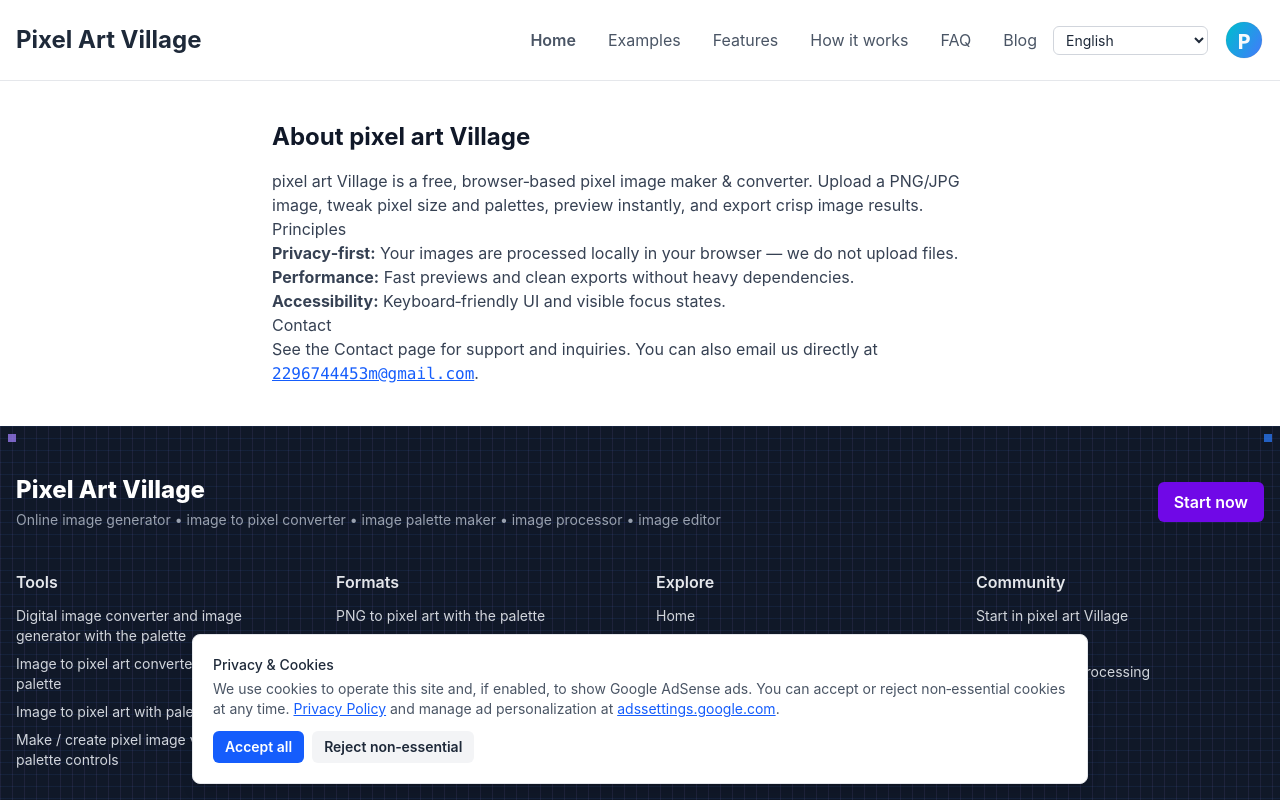
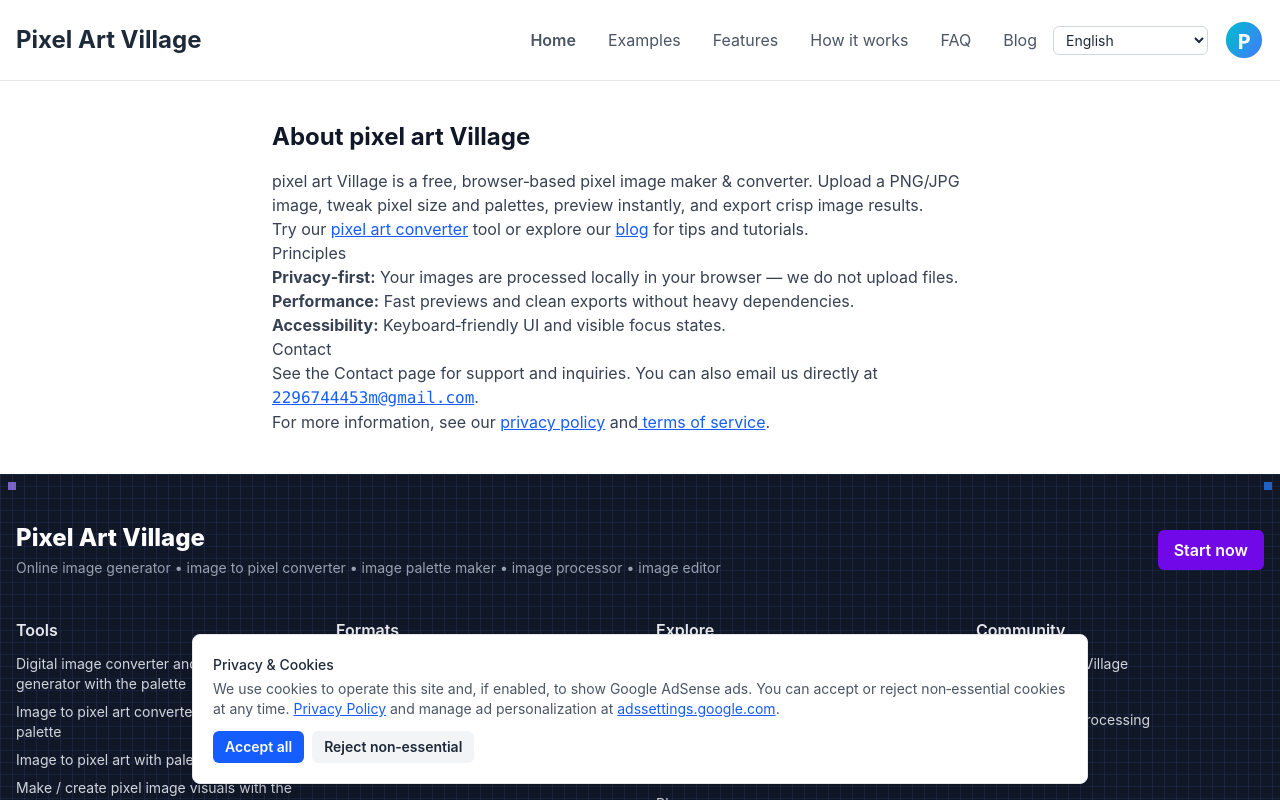
Before and after one commit to elng12/pixelartvillage.org, a React (Vite) app: page /about/ in a window 1280 px wide. Shown: the top 800 px of the page. Built offline with nearby package versions, Linux system fonts and the light colour scheme.

Commit message:
Update components and configuration files

```diff
--- a/scripts/generate-sitemap.cjs
+++ b/scripts/generate-sitemap.cjs
@@ -15,8 +15,9 @@
 const OTHER_LANGS = ['es','id','de','pl','it','pt','fr','ru','fil','vi','ja'];
 const PATHS = [];
 for (const p of BASE_PATHS) {
-  // 默认语言根路径（或二级路径）
+  // 默认语言根路径（canonical）
   PATHS.push(p);
+  // 其他语言版本
   for (const l of OTHER_LANGS) {
     PATHS.push(`/${l}${p === '/' ? '/' : p}`);
   }
@@ -26,7 +27,7 @@
   const posts = require('../src/content/blog-posts.json');
   for (const p of posts) {
     if (p && p.slug) {
-  // 默认语言：/blog/slug ；其它语言：/xx/blog/slug
+  // 默认语言：/blog/slug（canonical）；其它语言：/xx/blog/slug
   PATHS.push(`/blog/${p.slug}`);
   for (const l of OTHER_LANGS) PATHS.push(`/${l}/blog/${p.slug}`);
     }
@@ -40,6 +41,7 @@
   const pseo = require('../src/content/pseo-pages.json');
   for (const p of pseo) {
     if (p && p.slug) {
+  // 默认语言：/converter/slug（canonical）；其它语言：/xx/converter/slug
   PATHS.push(`/converter/${p.slug}`);
   for (const l of OTHER_LANGS) PATHS.push(`/${l}/converter/${p.slug}`);
     }
--- a/src/App.jsx
+++ b/src/App.jsx
@@ -3,6 +3,7 @@
 import Seo from '@/components/Seo';
 import Header from './components/Header';
 import ToolSection from './components/ToolSection';
+import { generateHreflangLinks } from '@/utils/hreflang';
 const Editor = lazy(() => import('./components/Editor'));
 const ShowcaseSection = lazy(() => import('./components/ShowcaseSection'));
 const WplaceFeaturesSection = lazy(() => import('./components/WplaceFeaturesSection'));
@@ -28,12 +29,14 @@
   const currentLang = (lang && SUPPORTED_LANGS.includes(lang)) ? lang : 'en';
   const prefix = currentLang === 'en' ? '' : `/${currentLang}`;
   const canonical = `https://pixelartvillage.org${prefix}/`;
+  const hreflangLinks = generateHreflangLinks('/');
   return (
     <Fragment>
       <Seo
         title="Pixel Art Village: Image to Pixel Art Place Color Converter"
         description="Pixelate photos in your browser – convert PNG/JPG into crisp, grid‑friendly pixel art. Adjust pixel size and palettes with instant preview, then export clean results for sprites, icons, or retro game graphics. Fast, private, and free."
         canonical={canonical}
+        hreflang={hreflangLinks}
       />
 
       <ToolSection onImageUpload={setUploadedImage} />
--- a/src/components/About.jsx
+++ b/src/components/About.jsx
@@ -1,30 +1,43 @@
 import React from 'react'
 import { useTranslation } from 'react-i18next'
+import { useParams, Link } from 'react-router-dom'
 import Seo from '@/components/Seo'
+import { generateHreflangLinks } from '@/utils/hreflang'
 
 export default function About() {
   const { t } = useTranslation()
+  const params = useParams()
+  const currentLang = params.lang || 'en'
+  const prefix = currentLang === 'en' ? '' : `/${currentLang}`
+  const canonical = `https://pixelartvillage.org${prefix}/about`
+  const hreflangLinks = generateHreflangLinks('/about')
   return (
     <div className="container mx-auto px-4 py-10 max-w-3xl">
       <Seo
         title="About | Pixel Art Village"
-        canonical="https://pixelartvillage.org/about"
+        description="About Pixel Art Village: a free, browser‑based pixel art maker & converter. Privacy‑first, fast, and accessible tool for creating retro game graphics."
+        canonical={canonical}
+        hreflang={hreflangLinks}
         meta={[
-          { property: 'og:url', content: 'https://pixelartvillage.org/about' },
+          { property: 'og:url', content: canonical },
           { property: 'og:type', content: 'website' },
           { property: 'og:title', content: 'About | Pixel Art Village' },
-          { property: 'og:description', content: 'About Pixel Art Village: a free, browser‑based pixel art maker & converter. Privacy‑first, fast, and accessible.' },
+          { property: 'og:description', content: 'About Pixel Art Village: a free, browser‑based pixel art maker & converter. Privacy‑first, fast, and accessible tool for creating retro game graphics.' },
           { property: 'og:image', content: 'https://pixelartvillage.org/social-about.png' },
           { property: 'og:site_name', content: 'Pixel Art Village' },
           { name: 'twitter:card', content: 'summary_large_image' },
           { name: 'twitter:title', content: 'About | Pixel Art Village' },
-          { name: 'twitter:description', content: 'About Pixel Art Village: a free, browser‑based pixel art maker & converter. Privacy‑first, fast, and accessible.' },
+          { name: 'twitter:description', content: 'About Pixel Art Village: a free, browser‑based pixel art maker & converter. Privacy‑first, fast, and accessible tool for creating retro game graphics.' },
           { name: 'twitter:image', content: 'https://pixelartvillage.org/social-about.png' },
         ]}
       />
       <h1 className="text-2xl font-bold text-gray-900 mb-4">{t('about.h1')}</h1>
       <div className="prose prose-sm text-gray-700">
         <p>{t('about.p1')}</p>
+        <p>
+          Try our <Link to={`${prefix}/`} className="text-blue-600 underline">pixel art converter</Link> tool
+          or explore our <Link to={`${prefix}/blog`} className="text-blue-600 underline">blog</Link> for tips and tutorials.
+        </p>
         <h2>{t('about.principles.title')}</h2>
         <ul>
           <li><strong>{t('about.principles.privacy.title')}</strong> {t('about.principles.privacy.desc')}</li>
@@ -36,6 +49,10 @@
           {t('about.contact.p1')}
           {' '}<a className="font-mono text-blue-600 underline" href="mailto:2296744453m@gmail.com">2296744453m@gmail.com</a>.
         </p>
+        <p>
+          For more information, see our <Link to={`${prefix}/privacy`} className="text-blue-600 underline">privacy policy</Link> and
+          <Link to={`${prefix}/terms`} className="text-blue-600 underline"> terms of service</Link>.
+        </p>
       </div>
     </div>
   )
--- a/src/components/Contact.jsx
+++ b/src/components/Contact.jsx
@@ -1,24 +1,33 @@
 import React from 'react'
 import { useTranslation } from 'react-i18next'
+import { useParams, Link } from 'react-router-dom'
 import Seo from '@/components/Seo'
+import { generateHreflangLinks } from '@/utils/hreflang'
 
 export default function Contact() {
   const { t } = useTranslation()
+  const params = useParams()
+  const currentLang = params.lang || 'en'
+  const prefix = currentLang === 'en' ? '' : `/${currentLang}`
+  const canonical = `https://pixelartvillage.org${prefix}/contact`
+  const hreflangLinks = generateHreflangLinks('/contact')
   return (
     <div className="container mx-auto px-4 py-10 max-w-3xl">
       <Seo
         title="Contact | Pixel Art Village"
-        canonical="https://pixelartvillage.org/contact"
+        description="Contact Pixel Art Village for support, feedback, partnerships, and feature requests. Get help with our pixel art converter tool."
+        canonical={canonical}
+        hreflang={hreflangLinks}
         meta={[
-          { property: 'og:url', content: 'https://pixelartvillage.org/contact' },
+          { property: 'og:url', content: canonical },
           { property: 'og:type', content: 'website' },
           { property: 'og:title', content: 'Contact | Pixel Art Village' },
-          { property: 'og:description', content: 'Contact Pixel Art Village: support, feedback, partnerships. Email 2296744453m@gmail.com.' },
+          { property: 'og:description', content: 'Contact Pixel Art Village for support, feedback, partnerships, and feature requests. Get help with our pixel art converter tool.' },
           { property: 'og:image', content: 'https://pixelartvillage.org/social-contact.png' },
           { property: 'og:site_name', content: 'Pixel Art Village' },
           { name: 'twitter:card', content: 'summary_large_image' },
           { name: 'twitter:title', content: 'Contact | Pixel Art Village' },
-          { name: 'twitter:description', content: 'Contact Pixel Art Village: support, feedback, partnerships. Email 2296744453m@gmail.com.' },
+          { name: 'twitter:description', content: 'Contact Pixel Art Village for support, feedback, partnerships, and feature requests. Get help with our pixel art converter tool.' },
           { name: 'twitter:image', content: 'https://pixelartvillage.org/social-contact.png' },
         ]}
       />
@@ -28,6 +37,11 @@
         <ul>
           <li>{t('contact.emailLabel')} <a className="font-mono text-blue-600 underline" href="mailto:2296744453m@gmail.com">2296744453m@gmail.com</a></li>
         </ul>
+        <p>
+          Before contacting us, you might find answers in our <Link to={`${prefix}/blog`} className="text-blue-600 underline">blog</Link> or
+          visit our <Link to={`${prefix}/`} className="text-blue-600 underline">pixel art converter tool</Link> to get started.
+          Also check our <Link to={`${prefix}/about`} className="text-blue-600 underline">about page</Link> for more information.
+        </p>
         <p className="text-xs text-gray-500">{t('contact.note')}</p>
       </div>
     </div>
--- a/src/components/Seo.jsx
+++ b/src/components/Seo.jsx
@@ -2,13 +2,17 @@
 
 // 轻量声明式 Head 管理：通过 Portal 将标签渲染到 <head>
 // 避免直接使用 DOM API，保持 React 声明式模型
-export default function Seo({ title, canonical, meta = [] }) {
+export default function Seo({ title, canonical, meta = [], hreflang = [] }) {
   const metas = Array.isArray(meta) ? meta : []
+  const hreflangs = Array.isArray(hreflang) ? hreflang : []
   if (typeof document === 'undefined') return null
   return createPortal(
     <>
       {title ? <title>{title}</title> : null}
       {canonical ? <link rel="canonical" href={canonical} /> : null}
+      {hreflangs.map((h, i) => (
+        <link key={`hreflang-${i}`} rel="alternate" hrefLang={h.hreflang} href={h.href} />
+      ))}
       {metas.map((m, i) =>
         m?.name ? (
           <meta key={`n-${i}`} name={m.name} content={m.content || ''} />
--- a/src/components/policy/PrivacyPolicy.jsx
+++ b/src/components/policy/PrivacyPolicy.jsx
@@ -1,5 +1,6 @@
 import React from 'react'
 import { useTranslation } from 'react-i18next'
+import { useParams } from 'react-router-dom'
 import Seo from '@/components/Seo'
 
 function Section({ title, children, id }) {
@@ -15,13 +16,17 @@
 
 export default function PrivacyPolicy() {
   const { t } = useTranslation()
+  const params = useParams()
+  const currentLang = params.lang || 'en'
+  const prefix = currentLang === 'en' ? '' : `/${currentLang}`
+  const canonical = `https://pixelartvillage.org${prefix}/privacy`
   return (
     <div className="container mx-auto px-4 py-10">
       <Seo
         title="Privacy Policy | Pixel Art Village"
-        canonical="https://pixelartvillage.org/privacy"
+        canonical={canonical}
         meta={[
-          { property: 'og:url', content: 'https://pixelartvillage.org/privacy' },
+          { property: 'og:url', content: canonical },
           { property: 'og:type', content: 'website' },
           { property: 'og:title', content: 'Privacy Policy | Pixel Art Village' },
           { property: 'og:description', content: 'Pixel Art Village privacy policy: local image processing, AdSense cookies, third‑party partners, your choices and rights, contact info.' },
--- a/src/components/policy/TermsOfService.jsx
+++ b/src/components/policy/TermsOfService.jsx
@@ -1,5 +1,6 @@
 import React from 'react'
 import { useTranslation } from 'react-i18next'
+import { useParams } from 'react-router-dom'
 import Seo from '@/components/Seo'
 
 function Section({ title, children, id }) {
@@ -15,13 +16,17 @@
 
 export default function TermsOfService() {
   const { t } = useTranslation()
+  const params = useParams()
+  const currentLang = params.lang || 'en'
+  const prefix = currentLang === 'en' ? '' : `/${currentLang}`
+  const canonical = `https://pixelartvillage.org${prefix}/terms`
   return (
     <div className="container mx-auto px-4 py-10">
       <Seo
         title="Terms of Service | Pixel Art Village"
-        canonical="https://pixelartvillage.org/terms"
+        canonical={canonical}
         meta={[
-          { property: 'og:url', content: 'https://pixelartvillage.org/terms' },
+          { property: 'og:url', content: canonical },
           { property: 'og:type', content: 'website' },
           { property: 'og:title', content: 'Terms of Service | Pixel Art Village' },
           { property: 'og:description', content: 'Pixel Art Village terms of service: usage rules, responsibilities, disclaimer, IP, governing law, contact info.' },
--- /dev/null
+++ b/src/utils/hreflang.js
@@ -0,0 +1,56 @@
+// Hreflang utilities for multi-language SEO
+const SUPPORTED_LANGS = ['en', 'es', 'id', 'de', 'pl', 'it', 'pt', 'fr', 'ru', 'fil', 'vi', 'ja'];
+
+const LANG_REGION_MAP = {
+  'en': 'en-US',
+  'es': 'es-ES',
+  'id': 'id-ID',
+  'de': 'de-DE',
+  'pl': 'pl-PL',
+  'it': 'it-IT',
+  'pt': 'pt-PT',
+  'fr': 'fr-FR',
+  'ru': 'ru-RU',
+  'fil': 'fil-PH',
+  'vi': 'vi-VN',
+  'ja': 'ja-JP'
+};
+
+/**
+ * Generate hreflang links for a given page path
+ * @param {string} basePath - The base path without language prefix (e.g., '/about', '/blog/post-slug')
+ * @returns {Array} Array of hreflang objects with hreflang and href properties
+ */
+export function generateHreflangLinks(basePath) {
+  const hreflangs = [];
+
+  // Ensure basePath starts with /
+  const cleanBasePath = basePath.startsWith('/') ? basePath : `/${basePath}`;
+
+  for (const lang of SUPPORTED_LANGS) {
+    const hreflangCode = LANG_REGION_MAP[lang] || lang;
+
+    if (lang === 'en') {
+      // English uses root path as canonical
+      hreflangs.push({
+        hreflang: hreflangCode,
+        href: `https://pixelartvillage.org${cleanBasePath === '/' ? '/' : cleanBasePath}`
+      });
+    } else {
+      // Other languages use language prefix
+      const langPath = cleanBasePath === '/' ? `/${lang}/` : `/${lang}${cleanBasePath}`;
+      hreflangs.push({
+        hreflang: hreflangCode,
+        href: `https://pixelartvillage.org${langPath}`
+      });
+    }
+  }
+
+  // Add x-default pointing to English version
+  hreflangs.push({
+    hreflang: 'x-default',
+    href: `https://pixelartvillage.org${cleanBasePath === '/' ? '/' : cleanBasePath}`
+  });
+
+  return hreflangs;
+}
```
Also changed, not shown: .claude/settings.local.json.
